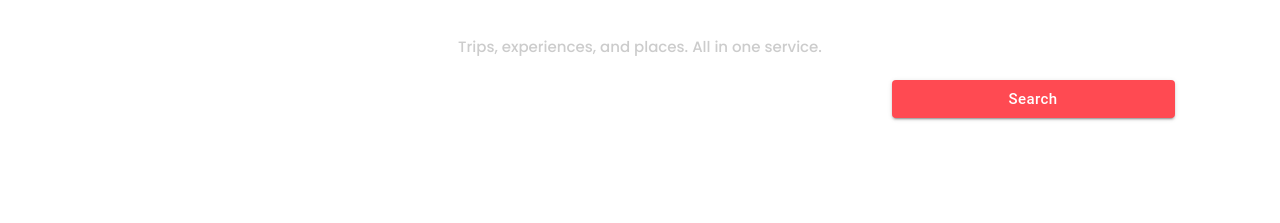
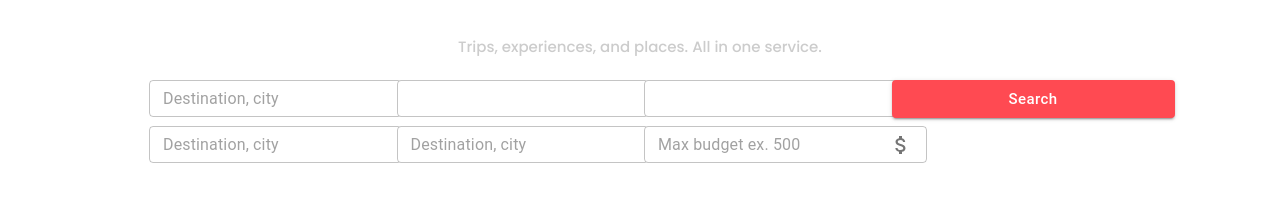
Before and after one commit to pdat2000/gtour, a React (Vite) app: page / in a window 1280 px wide. Shown: the part 313-536 px from the top of the page. Built offline with nearby package versions, Linux system fonts and the light colour scheme.

Commit message:
input component

```diff
--- a/src/components/FormComponent/FormComponent.jsx
+++ b/src/components/FormComponent/FormComponent.jsx
@@ -1,15 +1,21 @@
 import {Grid} from '@mui/material';
 import ButtonComponent from '../ButtonComponent/ButtonComponent';
 import InputComponent from '../InputComponent/InputComponent';
+import SearchIcon from '@mui/icons-material/Search';
+import AttachMoneyIcon from '@mui/icons-material/AttachMoney';
 
 const FormComponent = () => {
   return (
     <Grid container spacing={1}  style={{ padding: '20px 20px 0' }}>
       <Grid item xs={3}>
+        <InputComponent placeholder='Destination, city' icon={<SearchIcon/>} />
+      </Grid>
+      <Grid item xs={3}>
         <InputComponent />
       </Grid>
-      <Grid item xs={3}></Grid>
-      <Grid item xs={3}></Grid>
+      <Grid item xs={3}>
+        <InputComponent />
+      </Grid>
       <Grid item xs={3}>
         <ButtonComponent
            variant='contained'
@@ -26,6 +32,15 @@ const FormComponent = () => {
           Search
         </ButtonComponent>
       </Grid>
+      <Grid item xs={3}>
+        <InputComponent placeholder='Destination, city' icon={<SearchIcon/>} />
+      </Grid>
+      <Grid item xs={3}>
+        <InputComponent placeholder='Destination, city' icon={<SearchIcon/>} />
+      </Grid>
+      <Grid item xs={3}>
+        <InputComponent placeholder='Max budget ex. 500' icon={<AttachMoneyIcon/>} />
+      </Grid>
     </Grid>
   );
 };
--- a/src/components/InputComponent/InputComponent.jsx
+++ b/src/components/InputComponent/InputComponent.jsx
@@ -1,9 +1,16 @@
-
-const InputComponent = () => {
+import {OutlinedInput, InputAdornment} from '@mui/material'
+const InputComponent = ({placeholder, icon}) => {
   return (
-    <div>
-
-    </div>
+    <OutlinedInput
+      placeholder={placeholder}
+      fullWidth
+      endAdornment={
+        <InputAdornment position="end">
+          {icon}
+        </InputAdornment>
+          }
+          sx={{ backgroundColor:'#fff', height:'37px', width: '283px' }}
+        />
   );
 };
 
```
Also changed, not shown: src/components/InputComponent/style.scss (added).
